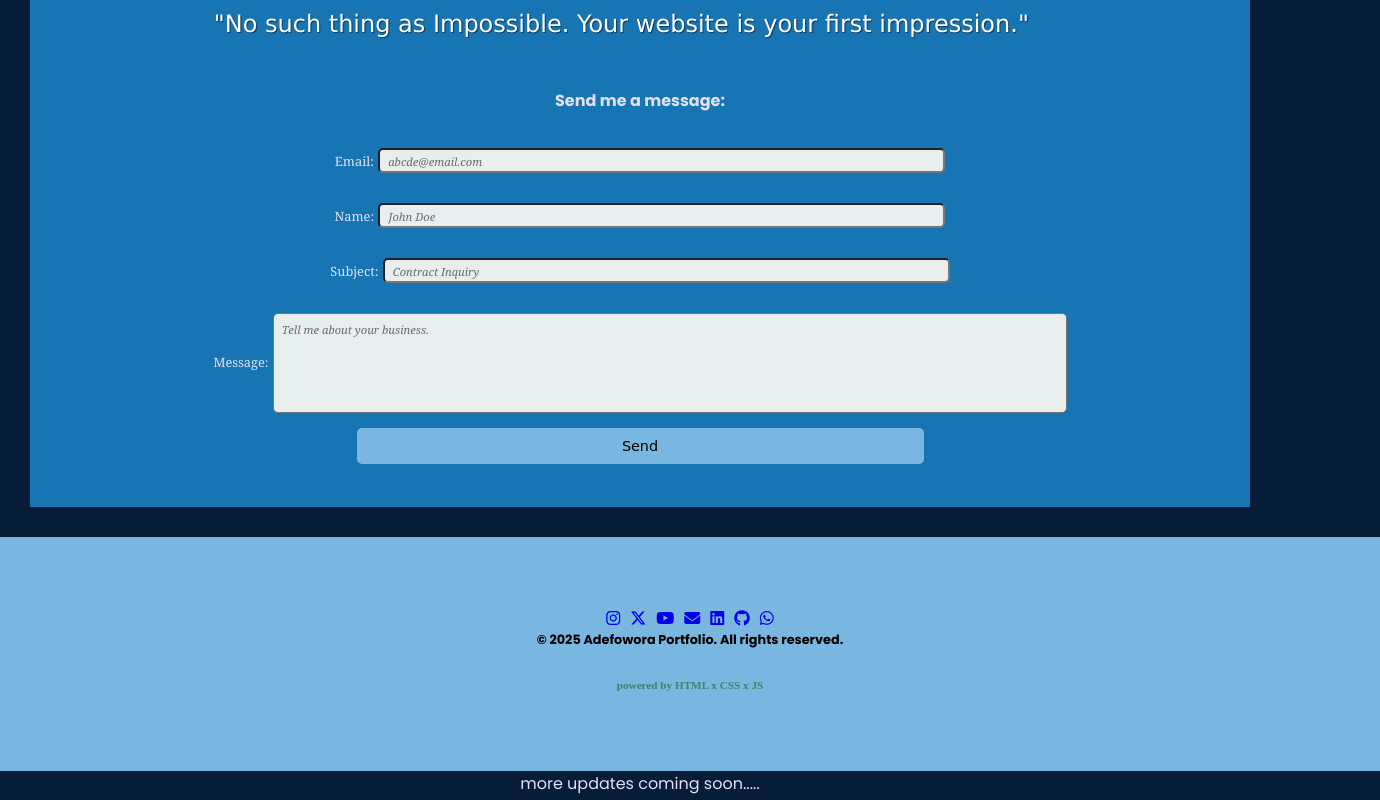
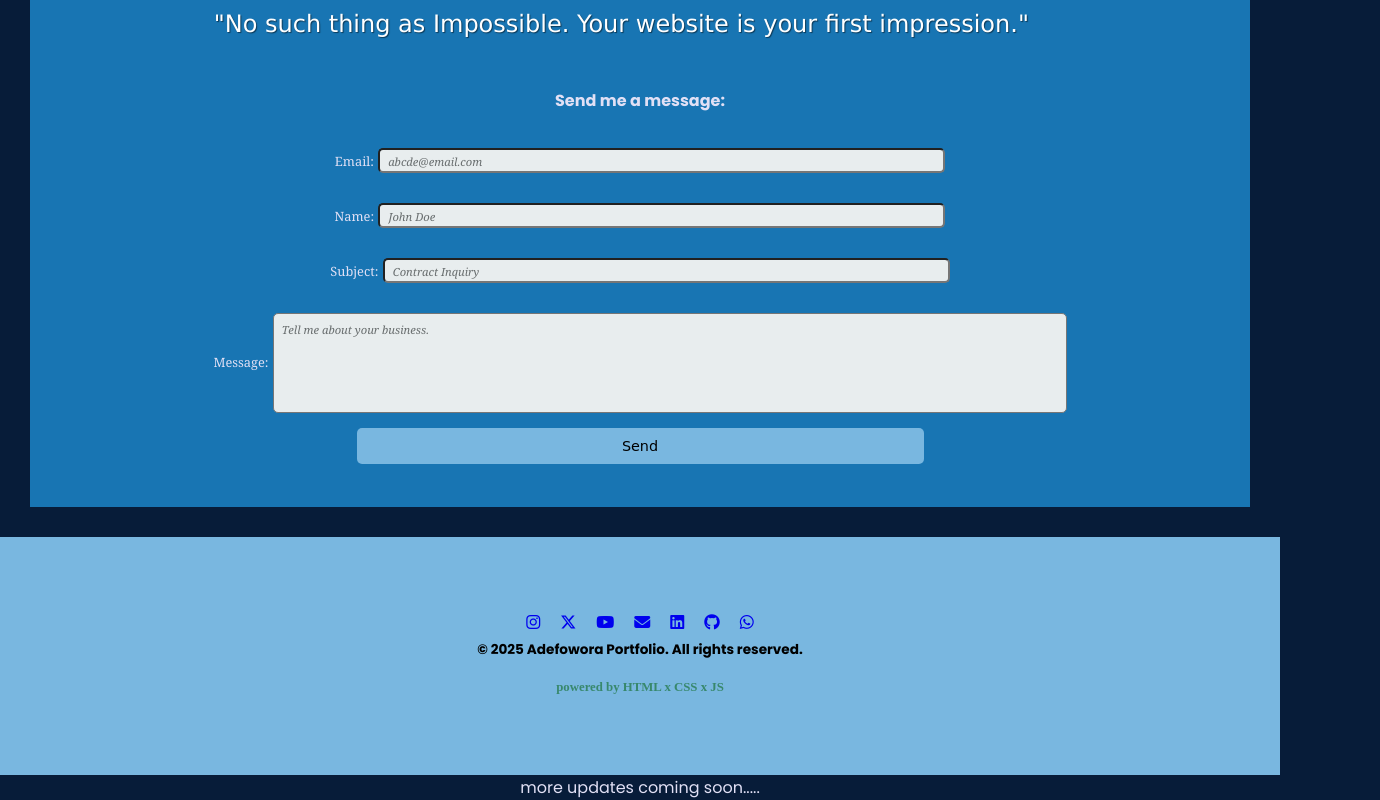
Before and after one commit to tayonaira/portfolio, a plain HTML site: page index.html in a window 1280 px wide. Shown: the part 2965-3765 px from the top of the page, 1380 px wide, since content can reach past the window. Drawn offline with Linux system fonts and the light colour scheme; a web font is replaced by a local one.

Commit message:
Enhance footer styles for responsiveness
Added responsive styles for footer and social icons.

```diff
--- a/footer.css
+++ b/footer.css
@@ -1,30 +1,111 @@
+/* FOOTER - RESPONSIVE DESIGN */
 footer {
     margin-top: 20px;
-    padding: 50px;
-    display:block;
+    padding: 30px 15px;
+    display: block;
     gap: 15px;
     background-color: #79b7e0;
     color: black;
     font-family: 'Segoe UI', Tahoma, Geneva, Verdana, sans-serif;
     width: 100%;
+    box-sizing: border-box;
+    text-align: center;
 }
+
+/* SOCIAL ICONS */
 .social-icons {
     display: flex;
     gap: 10px;
     justify-content: center;
-    margin-top: 20px;
+    align-items: center;
+    margin-top: 15px;
     height: 20px;
+    flex-wrap: wrap;
 }
 
+.social-icons a,
+.social-icons img {
+    transition: transform 0.3s ease;
+}
+
+.social-icons a:hover,
+.social-icons img:hover {
+    transform: scale(1.2);
+}
+
+/* COPYRIGHT TEXT */
 .copyright-text {
-    font-family:'Poppins', Georgia, 'Times New Roman', Times, serif;
+    font-family: 'Poppins', Georgia, 'Times New Roman', Times, serif;
     font-weight: bold;
-    font-size: 0.8em;
+    font-size: 0.75em;
+    margin-top: 10px;
+    line-height: 1.5;
+}
 
-}
+/* LANGUAGE TEXT */
 .lang {
     display: block;
     font-size: 0.7em;
     font-weight: bold;
     color: #348566f1;
+    margin-top: 10px;
 }
+
+/* RESPONSIVE DESIGN - TABLET & DESKTOP */
+
+/* Tablet (768px and up) */
+@media screen and (min-width: 768px) {
+    footer {
+        padding: 40px 30px;
+    }
+
+    .social-icons {
+        gap: 15px;
+        margin-top: 20px;
+        height: 25px;
+    }
+
+    .copyright-text {
+        font-size: 0.8em;
+    }
+
+    .lang {
+        font-size: 0.75em;
+    }
+}
+
+/* Desktop (1024px and up) */
+@media screen and (min-width: 1024px) {
+    footer {
+        padding: 50px;
+    }
+
+    .social-icons {
+        gap: 20px;
+        height: 30px;
+    }
+
+    .copyright-text {
+        font-size: 0.85em;
+    }
+
+    .lang {
+        font-size: 0.8em;
+    }
+}
+
+/* Large Desktop (1440px and up) */
+@media screen and (min-width: 1440px) {
+    footer {
+        padding: 60px;
+    }
+
+    .social-icons {
+        gap: 25px;
+        height: 35px;
+    }
+
+    .copyright-text {
+        font-size: 0.9em;
+    }
+}
```
